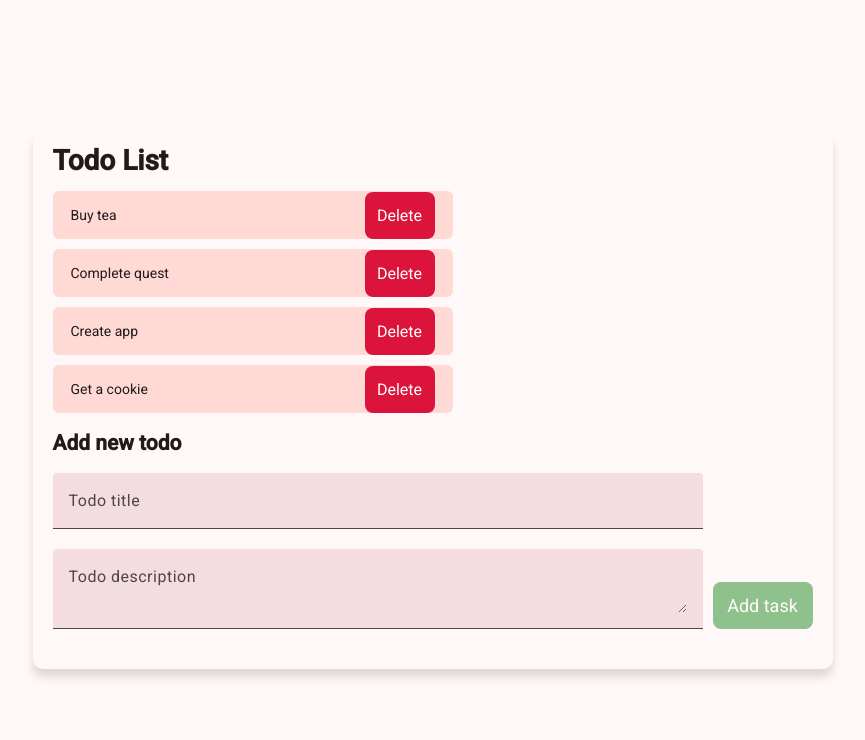
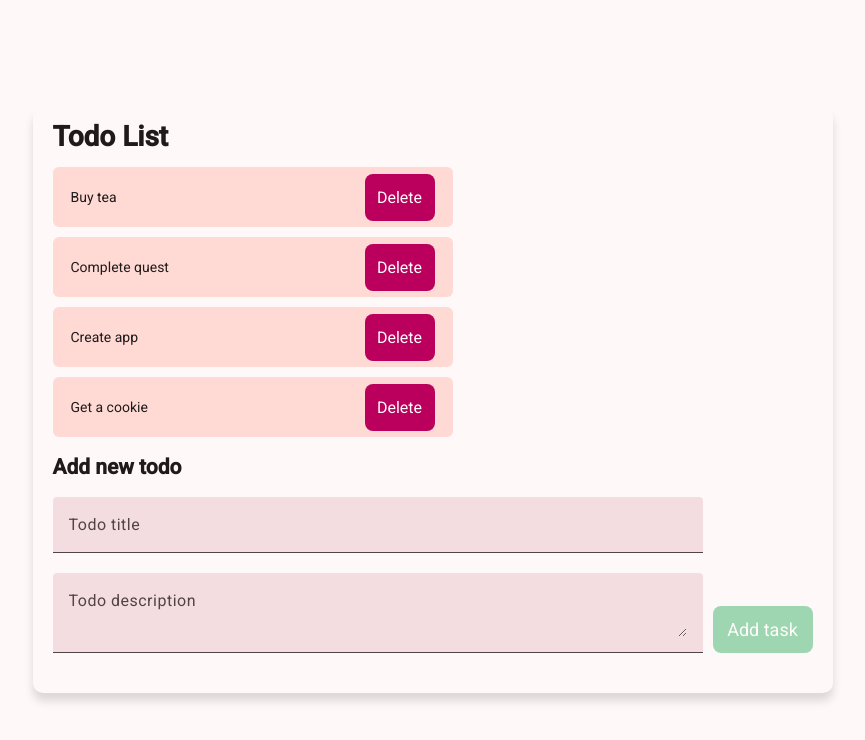
Before and after one commit to Angular-OTUS/ToDoList-MerkulovaAnastasiya, an Angular app in the folder todo-list-app/: page / in a window 1280 px wide. Shown: the top 740 px of the page, without its empty margins (200-1065 px from the left). Built offline with nearby package versions, Linux system fonts and the light colour scheme.

Commit message:
add editing title of todo and edit styles

```diff
--- a/todo-list-app/src/app/components/todo-form/todo-form.html
+++ b/todo-list-app/src/app/components/todo-form/todo-form.html
@@ -9,6 +9,7 @@
           placeholder="Todo title"
           [(ngModel)]="newTodoText"
           name="todo-title"
+          maxlength="45"
         />
       </mat-form-field>
       <mat-form-field class="form-input-wrapper">
@@ -26,6 +27,7 @@
       [ngClass]="'form-button'"
       appShowTooltip
       [tooltipText]="TOOLTIP_TEXT.ADD_BUTTON"
-    >Add task</app-button>
+      >Add task</app-button
+    >
   </form>
 </div>
--- a/todo-list-app/src/app/components/todo-list/todo-list-item/todo-list-item.html
+++ b/todo-list-app/src/app/components/todo-list/todo-list-item/todo-list-item.html
@@ -4,15 +4,48 @@
   (click)="handleTodoClick(currentTodo().id)"
   [ngClass]="{ selected: isSelected() }"
 >
-  <span class="todo-text" appShowTooltip [tooltipText]="TOOLTIP_TEXT.LIST_ITEM">{{
-    currentTodo().text
-  }}</span>
+  <ng-container [ngTemplateOutlet]="isEditing ? editTemplate : viewTemplate"></ng-container>
+</li>
+}
+
+<!-- Шаблон для просмотра todo-->
+<ng-template #viewTemplate>
+  <span
+    class="todo-text"
+    appShowTooltip
+    [tooltipText]="TOOLTIP_TEXT.LIST_ITEM"
+    (dblclick)="openEditing($event)"
+    >{{ currentTodo().text }}</span
+  >
   <app-button
     type="delete"
-    (action)="handleRemoveTodo($event,currentTodo().id)"
+    (action)="handleRemoveTodo($event, currentTodo().id)"
     appShowTooltip
     [tooltipText]="TOOLTIP_TEXT.DELETE_BUTTON"
     >Delete</app-button
   >
-</li>
-}
+</ng-template>
+
+<!-- Шаблон для редактирования todo-->
+<ng-template #editTemplate>
+  <mat-form-field class="form-input-wrapper" subscriptSizing="dynamic">
+    <input
+      #editInput
+      type="text"
+      matInput
+      placeholder="Todo title"
+      [(ngModel)]="newTitle"
+      maxlength="45"
+      (keydown)="handleKeydownPress($event)"
+    />
+  </mat-form-field>
+
+  <app-button
+    type="submit"
+    (action)="handleUpdateTodo($event)"
+    appShowTooltip
+    [tooltipText]="TOOLTIP_TEXT.SAVE_TITLE"
+    [isDisabled]="isSubmitDisabled()"
+    >Save</app-button
+  >
+</ng-template>
--- a/todo-list-app/src/app/components/todo-list/todo-list-item/todo-list-item.scss
+++ b/todo-list-app/src/app/components/todo-list/todo-list-item/todo-list-item.scss
@@ -1,3 +1,5 @@
+@use '@angular/material' as mat;
+
 .todo-item {
   display: flex;
   justify-content: space-between;
@@ -6,11 +8,25 @@
   background-color: var(--mat-sys-tertiary-container);
   border-radius: 6px;
   padding-inline: 18px;
+  padding-block: 6px;
   &:hover {
     color: inherit;
     background-color: var(--mat-sys-inverse-on-surface);
     cursor: pointer;
   }
+}
+
+.form-input-wrapper {
+  width: 100%;
+  font-size: 14px;
+  padding-block: 10px;
+
+  @include mat.form-field-overrides(
+    (
+      container-height: 40px,
+      container-vertical-padding: 8px,
+    )
+  );
 }
 
 .selected {
@@ -21,4 +37,5 @@
 .todo-text {
   width: 100%;
   padding-block: 14px;
+  word-break: break-all;
 }
--- a/todo-list-app/src/app/components/todo-list/todo-list-item/todo-list-item.ts
+++ b/todo-list-app/src/app/components/todo-list/todo-list-item/todo-list-item.ts
@@ -2,34 +2,70 @@ import { CommonModule } from '@angular/common';
 import {
   Component,
   computed,
+  ElementRef,
   input,
   InputSignal,
   output,
   OutputEmitterRef,
+  signal,
   Signal,
+  ViewChild,
+  WritableSignal,
 } from '@angular/core';
+import { FormsModule } from '@angular/forms';
+import { MatFormFieldModule } from '@angular/material/form-field';
+import { MatInputModule } from '@angular/material/input';
 import { ShowTooltip } from '../../../shared/directives/show-tooltip';
 import { ITodoItem } from '../../../shared/types/todo-item.interface';
+import { EditTodoDto } from '../../../shared/types/todo.dto';
 import { Button } from '../../../shared/ui/button/button';
 import { TOOLTIP_TEXT } from '../../../shared/util/constants';
 
 @Component({
   selector: 'app-todo-list-item',
-  imports: [Button, CommonModule, ShowTooltip],
+  imports: [Button, CommonModule, ShowTooltip, MatFormFieldModule, MatInputModule, FormsModule],
   templateUrl: './todo-list-item.html',
   styleUrl: './todo-list-item.scss',
 })
 export class TodoListItem {
   protected TOOLTIP_TEXT = TOOLTIP_TEXT;
+  protected isEditing = false;
+
   public currentTodo: InputSignal<ITodoItem> = input.required<ITodoItem>();
   public selectedId: InputSignal<number | null> = input<number | null>(null);
 
+  public updateCurrentTodo: OutputEmitterRef<EditTodoDto> = output<EditTodoDto>();
   public removeCurrentTodo: OutputEmitterRef<number> = output<number>();
   public clickCurrentTodo: OutputEmitterRef<number> = output<number>();
 
+  public newTitle: WritableSignal<string> = signal<string>('');
   public isSelected: Signal<boolean> = computed(() => this.selectedId() === this.currentTodo().id);
+  public isSubmitDisabled: Signal<boolean> = computed(() => !this.newTitle().trim());
 
-  public handleRemoveTodo(e:Event, id: number) {
+  @ViewChild('editInput') set editInputRef(ref: ElementRef<HTMLInputElement>) {
+    if (ref && this.isEditing) {
+      ref.nativeElement.focus();
+    }
+  }
+
+  public openEditing(e: Event) {
+    e.stopPropagation();
+    this.isEditing = true;
+    this.newTitle.set(this.currentTodo().text);
+  }
+
+  public closeEditing() {
+    this.isEditing = false;
+    this.newTitle.set('');
+  }
+
+  public handleUpdateTodo(e: Event) {
+    e.stopPropagation();
+    this.updateCurrentTodo.emit({ ...this.currentTodo(), text: this.newTitle() });
+    this.closeEditing();
+  }
+
+  public handleRemoveTodo(e: Event, id: number) {
     e.stopPropagation();
     this.removeCurrentTodo.emit(id);
   }
@@ -37,4 +73,12 @@ export class TodoListItem {
   public handleTodoClick(id: number) {
     this.clickCurrentTodo.emit(id);
   }
+
+  public handleKeydownPress(event: KeyboardEvent) {
+    if (event.key === 'Enter') {
+      this.handleUpdateTodo(event);
+    } else if (event.key === 'Escape') {
+      this.closeEditing();
+    }
+  }
 }
--- a/todo-list-app/src/app/components/todo-list/todo-list.html
+++ b/todo-list-app/src/app/components/todo-list/todo-list.html
@@ -11,6 +11,7 @@
         [selectedId]="selectedItemId()"
         (removeCurrentTodo)="deleteTodoById($event)"
         (clickCurrentTodo)="selectTodoId($event)"
+        (updateCurrentTodo)="updateTodo($event)"
       ></app-todo-list-item>
       } @empty {
       <li>There are no items. Type new task.</li>
--- a/todo-list-app/src/app/components/todo-list/todo-list.ts
+++ b/todo-list-app/src/app/components/todo-list/todo-list.ts
@@ -16,6 +16,7 @@ import { ITodoItem } from '../../shared/types/todo-item.interface';
 import { Loader } from '../../shared/ui/loader/loader';
 import { TodoForm } from '../todo-form/todo-form';
 import { TodoListItem } from './todo-list-item/todo-list-item';
+import { EditTodoDto } from '../../shared/types/todo.dto';
 
 @Component({
   selector: 'app-todo-list',
@@ -80,6 +81,10 @@ export class TodoList implements OnInit, OnDestroy {
     this.selectedItemId.set(id);
   }
 
+  public updateTodo(data: EditTodoDto): void {
+    this.todosDataService.editTodo(data);
+  }
+
   public deleteTodoById(id: number): void {
     if (this.selectedItemId() === id) {
       this.selectedItemId.set(null);
--- a/todo-list-app/src/app/shared/ui/button/button.scss
+++ b/todo-list-app/src/app/shared/ui/button/button.scss
@@ -2,12 +2,12 @@
   min-width: 100px;
   padding: 13px 4px;
   font-size: 18px;
-  background-color: forestgreen;
+  background-color: #3eb56c;
 }
 
 .delete-button {
   min-width: 70px;
   padding: 14px 8px;
   font-size: 16px;
-  background-color: crimson;
+  background-color: var(--mat-sys-primary);
 }
--- a/todo-list-app/src/app/shared/util/constants.ts
+++ b/todo-list-app/src/app/shared/util/constants.ts
@@ -1,5 +1,6 @@
 export const TOOLTIP_TEXT= {
-  LIST_ITEM: 'Show description',
+  LIST_ITEM: 'Show description. Double click opens editor.',
   ADD_BUTTON: 'Save todo',
   DELETE_BUTTON: 'Remove todo',
+  SAVE_TITLE: 'Save new title',
 } as const;
--- a/todo-list-app/src/styles.scss
+++ b/todo-list-app/src/styles.scss
@@ -33,7 +33,7 @@ button {
   border: none;
   border-radius: 8px;
   &:hover {
-    filter: contrast(2);
+    filter: contrast(1.5);
   }
   &:disabled {
     opacity: 0.5;
```
